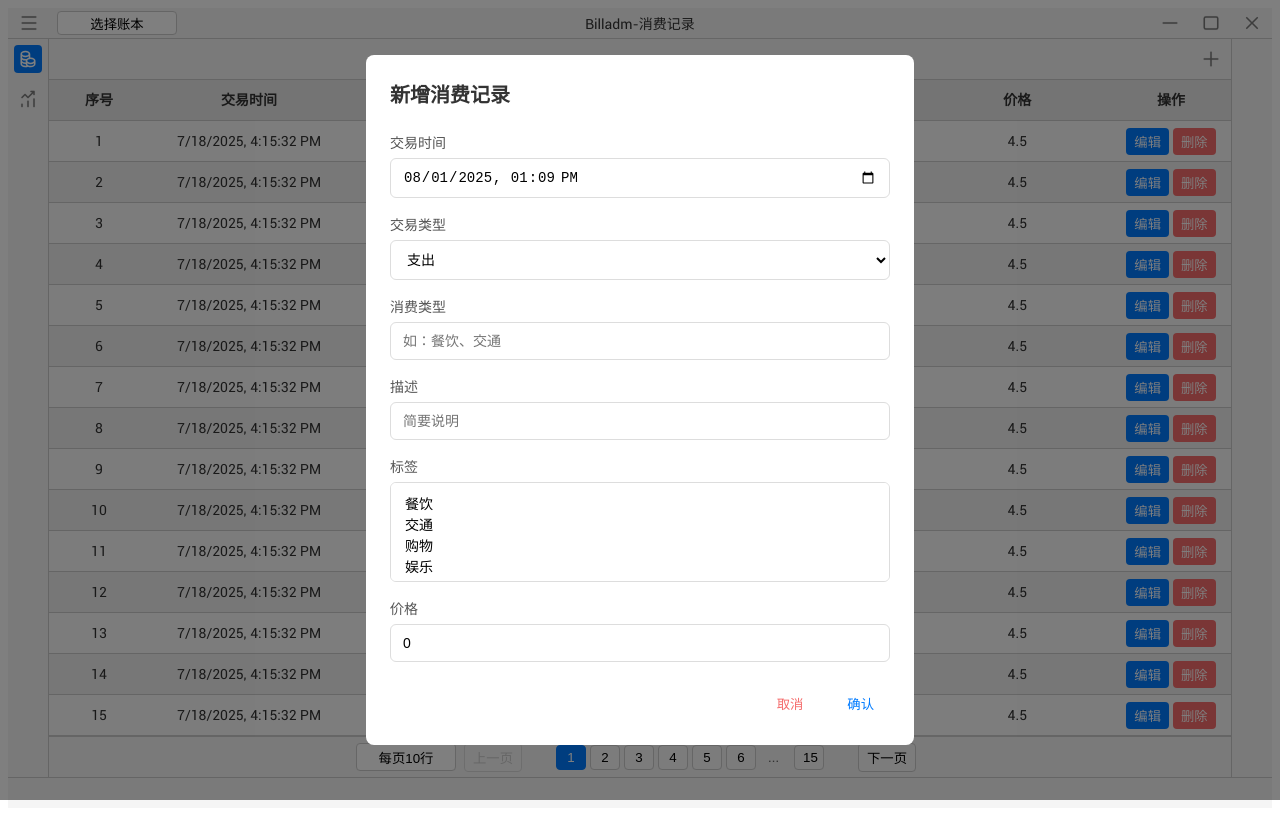
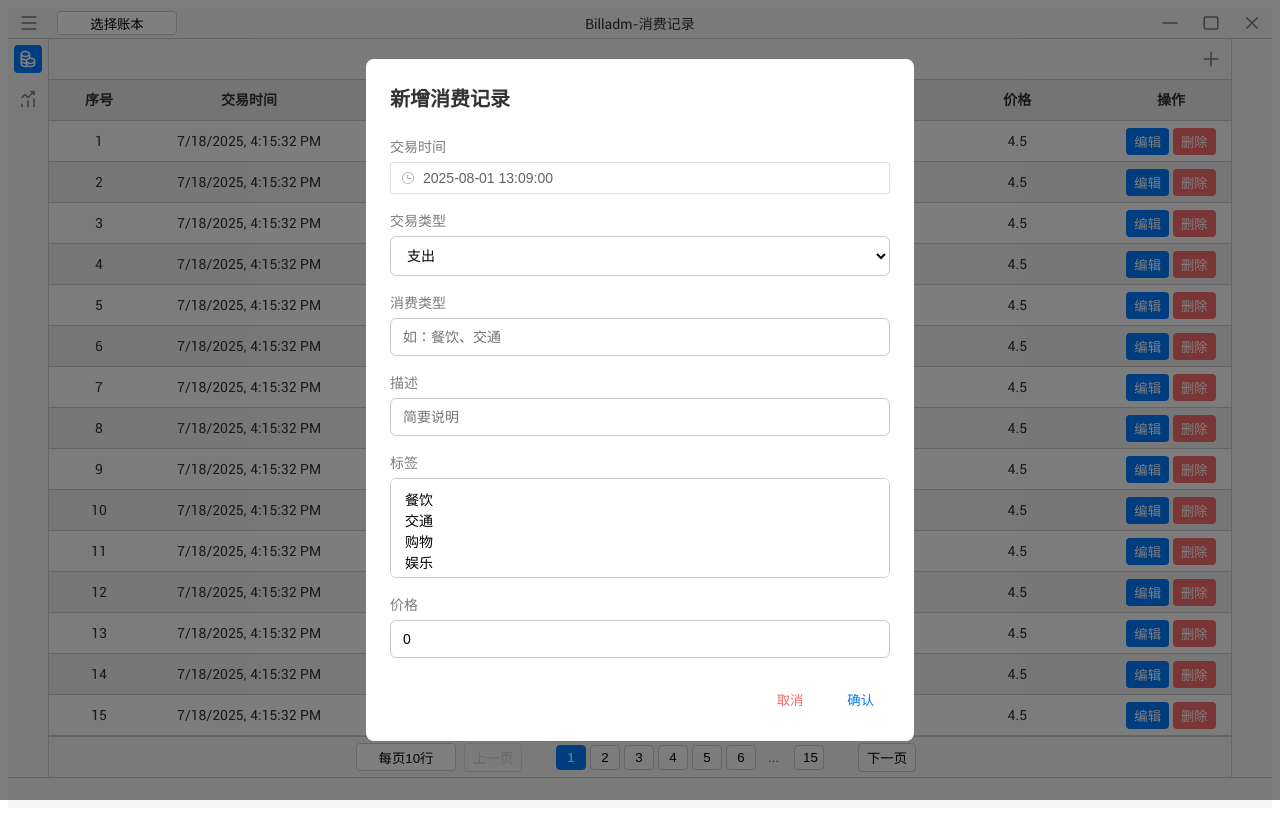
Before and after one commit to DaoiestFire/Billadm-GO, a Vue app in the folder app/: page /tr_view in a window 1280 px wide. Both pictures are taken after a click on the button 1211 px from the left and 59 px from the top of the page. Built offline with nearby package versions, Linux system fonts and the light colour scheme; a web font is replaced by a local one.

Commit message:
使用element-plus框架

```diff
--- a/app/package.json
+++ b/app/package.json
@@ -14,6 +14,9 @@
   },
   "devDependencies": {
     "@vitejs/plugin-vue": "^6.0.0",
+    "element-plus": "^2.10.5",
+    "unplugin-auto-import": "^19.3.0",
+    "unplugin-vue-components": "^28.8.0",
     "vite": "^7.0.4",
     "vite-plugin-raw": "^1.0.3"
   }
--- a/app/src/components/TransactionRecordView.vue
+++ b/app/src/components/TransactionRecordView.vue
@@ -12,7 +12,8 @@
                     <!-- 交易时间 -->
                     <div class="form-item">
                         <label>交易时间</label>
-                        <input v-model="formData.time" type="datetime-local" class="form-input" />
+                        <el-date-picker v-model="formData.time" type="datetime" placeholder="Select date and time"
+                            style="width: 100%;" />
                     </div>
 
                     <!-- 交易类型 -->
@@ -50,7 +51,7 @@
                     <!-- 价格 -->
                     <div class="form-item">
                         <label>价格</label>
-                        <input v-model.number="formData.amount" type="number" step="0.01" min="0" class="form-input"
+                        <input v-model.number="formData.amount" type="number" step="5" min="0" class="form-input"
                             placeholder="请输入金额" />
                     </div>
                 </div>
@@ -188,14 +189,14 @@ function handleSubmit() {
 
 .form-item label {
     font-size: 14px;
-    color: #555;
+    color: var(--billadm-color-icon-color);
     font-weight: 500;
 }
 
 .form-input,
 .form-select {
     padding: 10px 12px;
-    border: 1px solid #ddd;
+    border: 1px solid var(--billadm-color-window-border-color);
     border-radius: 6px;
     font-size: 14px;
     outline: none;
@@ -212,7 +213,7 @@ function handleSubmit() {
 
 .form-input:focus,
 .form-select:focus {
-    border-color: v-bind(confirmColor);
+    border-color: var(--billadm-color-positive-color);
     box-shadow: 0 0 0 2px rgba(0, 123, 255, 0.2);
 }
 
--- a/app/vite.config.js
+++ b/app/vite.config.js
@@ -2,6 +2,9 @@ import { defineConfig } from 'vite';
 import vue from '@vitejs/plugin-vue';
 import vitePluginRaw from 'vite-plugin-raw';
 import { resolve } from 'path';
+import AutoImport from 'unplugin-auto-import/vite';
+import Components from 'unplugin-vue-components/vite';
+import { ElementPlusResolver } from 'unplugin-vue-components/resolvers';
 
 // https://vite.dev/config/
 export default defineConfig({
@@ -10,7 +13,14 @@ export default defineConfig({
     vitePluginRaw({
       match: /\.svg$/,
       exclude: [new RegExp(resolve(__dirname, './src/assets/icons'))]
-    })],
+    }),
+    AutoImport({
+      resolvers: [ElementPlusResolver()],
+    }),
+    Components({
+      resolvers: [ElementPlusResolver()],
+    }),
+  ],
   resolve: {
     alias: {
       '@': resolve(__dirname, './src'),
```
Also changed, not shown: 1 other file (tests, documents, lock files or other folders).
